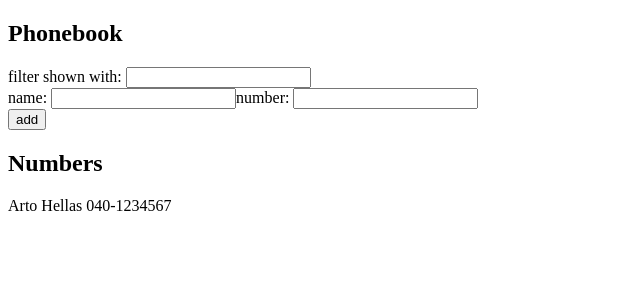
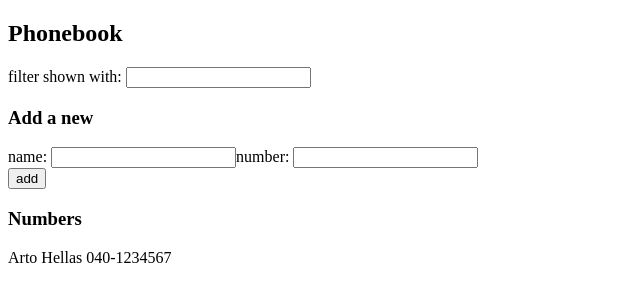
Before and after one commit to Raul122-dev/Lab05, a React (Create React App) app in the folder lab05_part2/: page / in a window 1280 px wide. Shown: the top 302 px of the page, without its empty margins (0-640 px from the left). Built offline with nearby package versions, Linux system fonts and the light colour scheme.

Commit message:
eighth commit

```diff
--- a/lab05_part2/src/App.js
+++ b/lab05_part2/src/App.js
@@ -1,7 +1,10 @@
 import React, { useState } from 'react'
+import Filter from './components/Filter'
 import Person from './components/Person'
+import PersonForm from './components/PersonForm'
 
 const App = () => {
+
   const [ persons, setPersons ] = useState([
     { name: 'Arto Hellas',
       number: '040-1234567'}
@@ -45,26 +48,24 @@ const App = () => {
     setSearch(event.target.value)
   }
 
-
   return (
     <div>
       <h2>Phonebook</h2>
-        filter shown with: <input onChange={handleChangeFilter} value={search}/>
-      <form onSubmit={handleSubmit}>
-        <div>
-          name: <input onChange={handleChangeName} value={newName}/>
-          number: <input onChange={handleChangeNumber} value={newNumber}/>
-        </div>
-        <div>
-          <button type="submit">add</button>
-        </div>
-      </form>
-      <h2>Numbers</h2>
+
+      <Filter handleChangeFilter={handleChangeFilter} search={search}/>
+
+      <h3>Add a new</h3>
+
+      <PersonForm handleSubmit={handleSubmit} handleChangeName={handleChangeName} handleChangeNumber={handleChangeNumber} newName={newName} newNumber={newNumber}/>
+
+      <h3>Numbers</h3>
+
       {persons
-      .filter(persona => persona.name.includes(search))
-      .map((persona) => <Person key={persona.name} person={persona}/>)}
+        .filter(persona => persona.name.includes(search))
+        .map((persona) => <Person key={persona.name} person={persona}/>)}
     </div>
   )
+
 }
 
 export default App
--- /dev/null
+++ b/lab05_part2/src/components/Filter.js
@@ -0,0 +1,11 @@
+import React from 'react'
+
+const Filter = ({handleChangeFilter, search}) => {
+    return (
+        <div>
+            filter shown with: <input onChange={handleChangeFilter} value={search}/>
+        </div>
+    )
+}
+
+export default Filter
--- /dev/null
+++ b/lab05_part2/src/components/PersonForm.js
@@ -0,0 +1,20 @@
+import React from 'react'
+
+const PersonForm = ({handleSubmit, handleChangeName, handleChangeNumber, newName, newNumber}) => {
+
+    return (
+
+        <form onSubmit={handleSubmit}>
+            <div>
+                name: <input onChange={handleChangeName} value={newName}/>
+                number: <input onChange={handleChangeNumber} value={newNumber}/>
+            </div>
+            <div>
+                <button type="submit">add</button>
+            </div>
+        </form>
+
+    )
+}
+
+export default PersonForm
```
